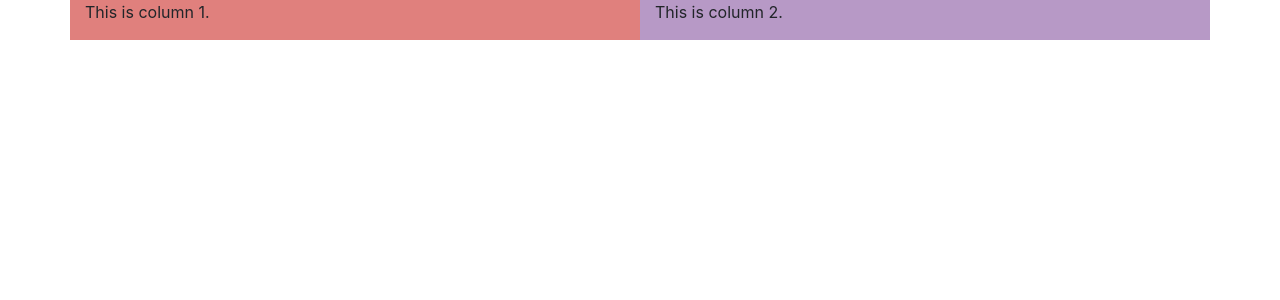
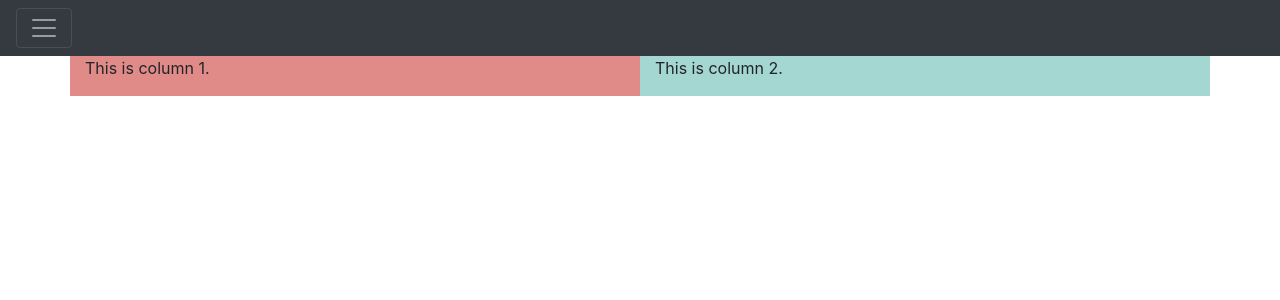
Before and after one commit to serelath/SMCSpring_2019, a PHP site: page /class02/index.html in a window 1280 px wide. Shown: the top 300 px of the page. Run offline with PHP 8.4, Linux system fonts and the light colour scheme; some libraries are stand-ins or nearby versions.

Commit message:
Added class col- starter & navbar

```diff
--- a/class02/index.html
+++ b/class02/index.html
@@ -14,12 +14,25 @@
     <title>Week 02</title>
   </head>
   <body>
+     <div class="pos-f-t">
+      <div class="collapse" id="navbarToggleExternalContent">
+        <div class="bg-dark p-4">
+          <h4 class="text-white">Collapsed content</h4>
+          <span class="text-muted">Toggleable via the navbar brand.</span>
+        </div>
+      </div>
+      <nav class="navbar navbar-dark bg-dark">
+        <button class="navbar-toggler" type="button" data-toggle="collapse" data-target="#navbarToggleExternalContent" aria-controls="navbarToggleExternalContent" aria-expanded="false" aria-label="Toggle navigation">
+          <span class="navbar-toggler-icon"></span>
+        </button>
+      </nav>
+    </div>
       <div class="container">
           <div class="row">
-              <div class="col-6">
+              <div class="col-12 col-md-6">
                   <p>This is column 1.</p>
               </div>
-              <div class="col-6">
+              <div class="col-12 col-md-6">
                   <p>This is column 2.</p>
               </div>
           </div>
--- a/class02/style.css
+++ b/class02/style.css
@@ -1,12 +1,12 @@
 .container {
-    background-color: #A4D6D2;
+    background-color: #B799C6;
 }
 .row {
     background-color: #F2DF8A;
 }
-.col-6:first-child {
-    background-color: #E0807D;
+[class^="col-"]:first-child {
+    background-color: #E08B88;
 }
-.col-6:last-child {
-    background-color: #B799C6;
+[class^="col-"]:last-child {
+    background-color: #A4D6D2;
 }
```
